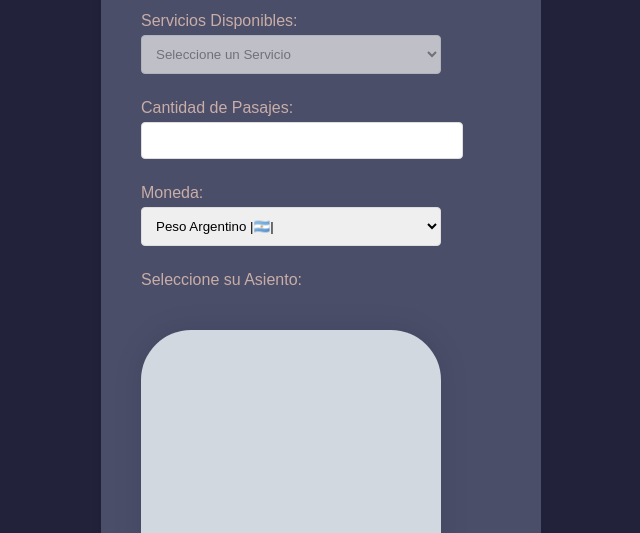
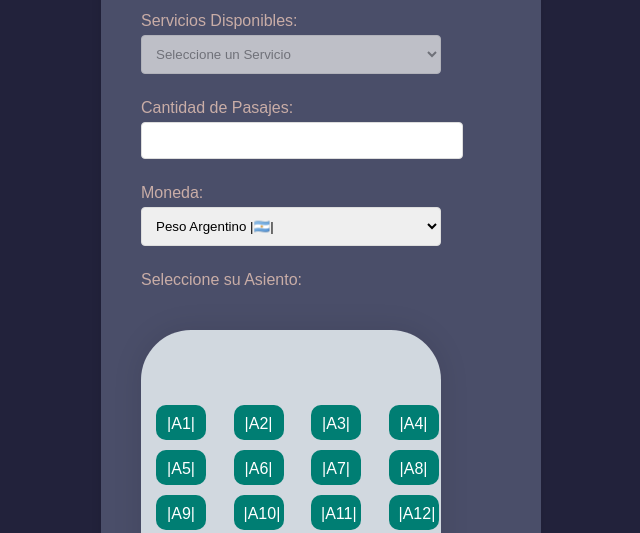
Before and after one commit to all4u-8/coder, a plain HTML site: page pagina/1.html in a window 1280 px wide. Shown: the part 225-758 px from the top of the page, without its empty margins (319-959 px from the left). Drawn offline with Linux system fonts and the light colour scheme.

Commit message:
Update 1.html

```diff
--- a/pagina/1.html
+++ b/pagina/1.html
@@ -55,6 +55,6 @@
 
     </div>
 
-    <script src="pagina/js/app.js"></script>
+    <script src="js/app.js"></script>
 </body>
 </html>
```
